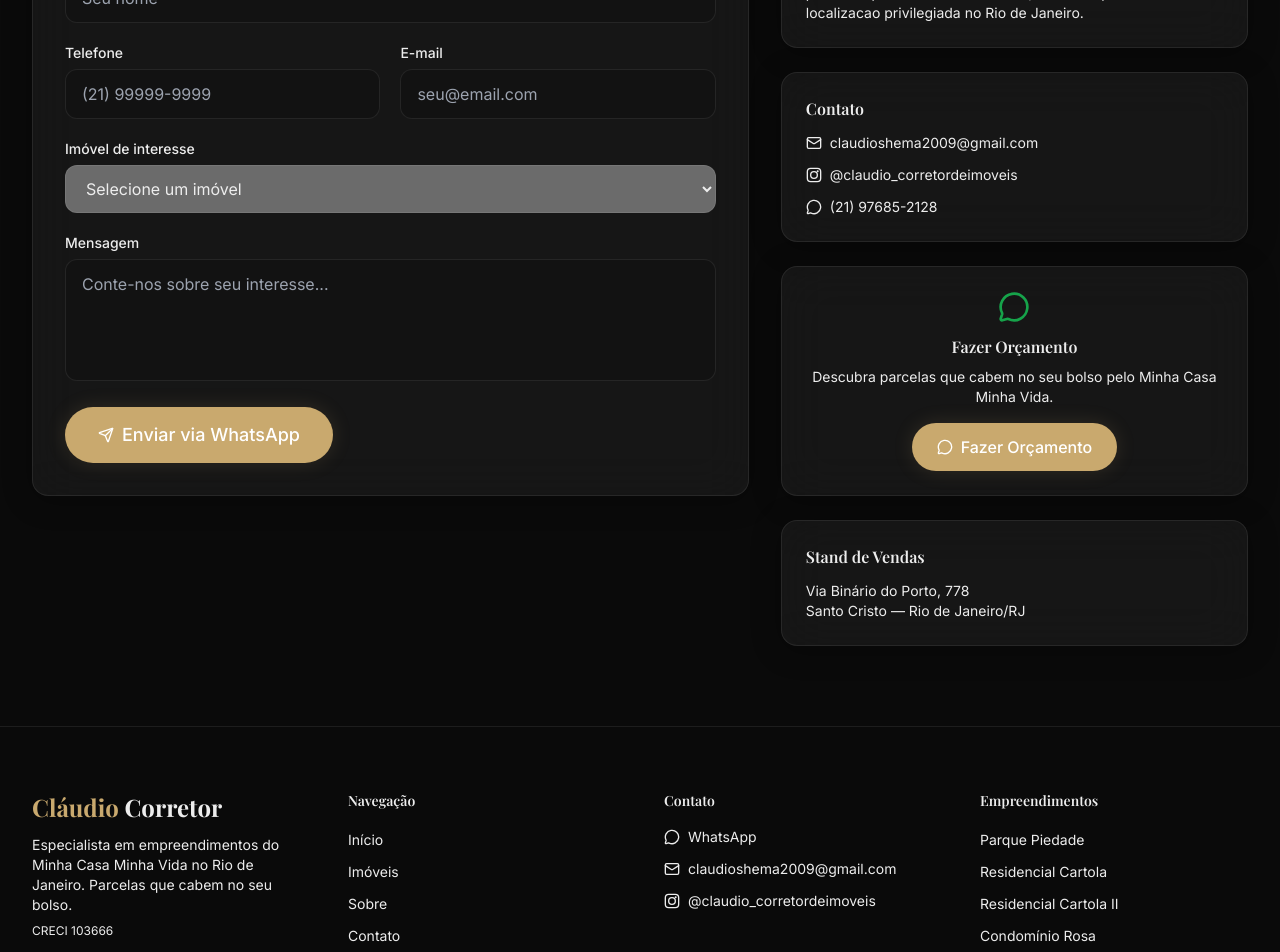
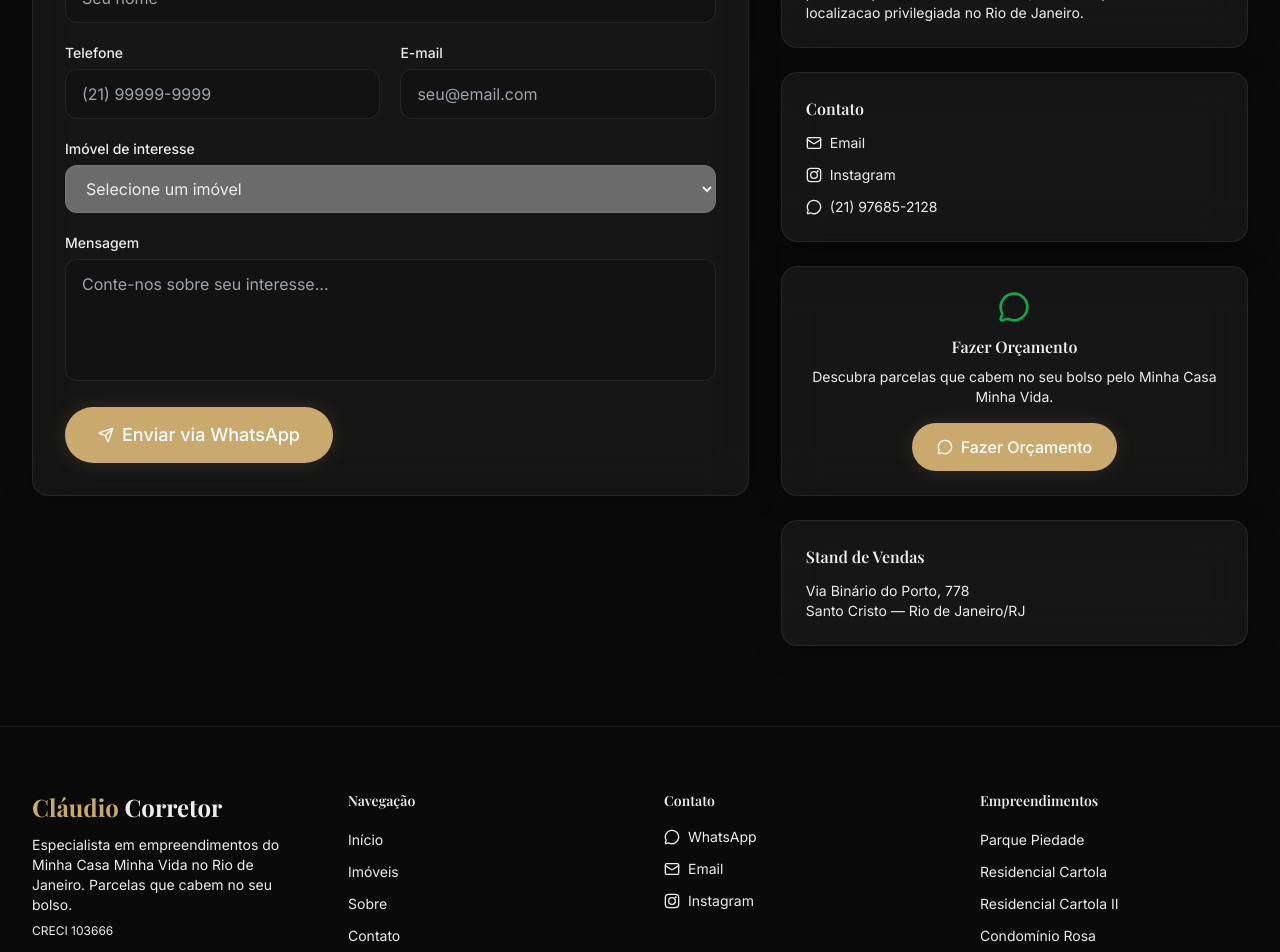
Before and after one commit to renatin77/claudioimoveis2, a Next.js app: page /contato in a window 1280 px wide. Shown: the part 520-1472 px from the top of the page. Built offline with nearby package versions, Linux system fonts and the light colour scheme; a web font is replaced by a local one.

Commit message:
Show Instagram and Email labels instead of full addresses

```diff
--- a/src/app/contato/page.tsx
+++ b/src/app/contato/page.tsx
@@ -176,7 +176,7 @@ export default function ContatoPage() {
                          className="flex items-center gap-2 text-sm text-foreground/60 hover:text-gold transition-colors duration-200"
                        >
                          <Mail className="w-4 h-4" />
-                         {broker.email}
+                         Email
                        </a>
                      </li>
                      <li>
@@ -187,7 +187,7 @@ export default function ContatoPage() {
                          className="flex items-center gap-2 text-sm text-foreground/60 hover:text-gold transition-colors duration-200"
                        >
                          <svg className="w-4 h-4" viewBox="0 0 24 24" fill="none" stroke="currentColor" strokeWidth="2" strokeLinecap="round" strokeLinejoin="round"><rect x="2" y="2" width="20" height="20" rx="5" ry="5"/><circle cx="12" cy="12" r="5"/><circle cx="17.5" cy="6.5" r="1.5" fill="currentColor" stroke="none"/></svg>
-                         @claudio_corretordeimoveis
+                         Instagram
                        </a>
                      </li>
                      <li>
--- a/src/components/Footer.tsx
+++ b/src/components/Footer.tsx
@@ -73,7 +73,7 @@ export default function Footer() {
                   className="flex items-center gap-2 text-sm text-foreground/60 hover:text-gold transition-colors duration-200"
                 >
                   <Mail className="w-4 h-4" />
-                  {broker.email}
+                      Email
                 </a>
               </li>
               <li>
@@ -84,7 +84,7 @@ export default function Footer() {
                   className="flex items-center gap-2 text-sm text-foreground/60 hover:text-gold transition-colors duration-200"
                 >
                    <svg className="w-4 h-4" viewBox="0 0 24 24" fill="none" stroke="currentColor" strokeWidth="2" strokeLinecap="round" strokeLinejoin="round"><rect x="2" y="2" width="20" height="20" rx="5" ry="5"/><circle cx="12" cy="12" r="5"/><circle cx="17.5" cy="6.5" r="1.5" fill="currentColor" stroke="none"/></svg>
-                  @claudio_corretordeimoveis
+                   Instagram
                 </a>
               </li>
             </ul>
```
